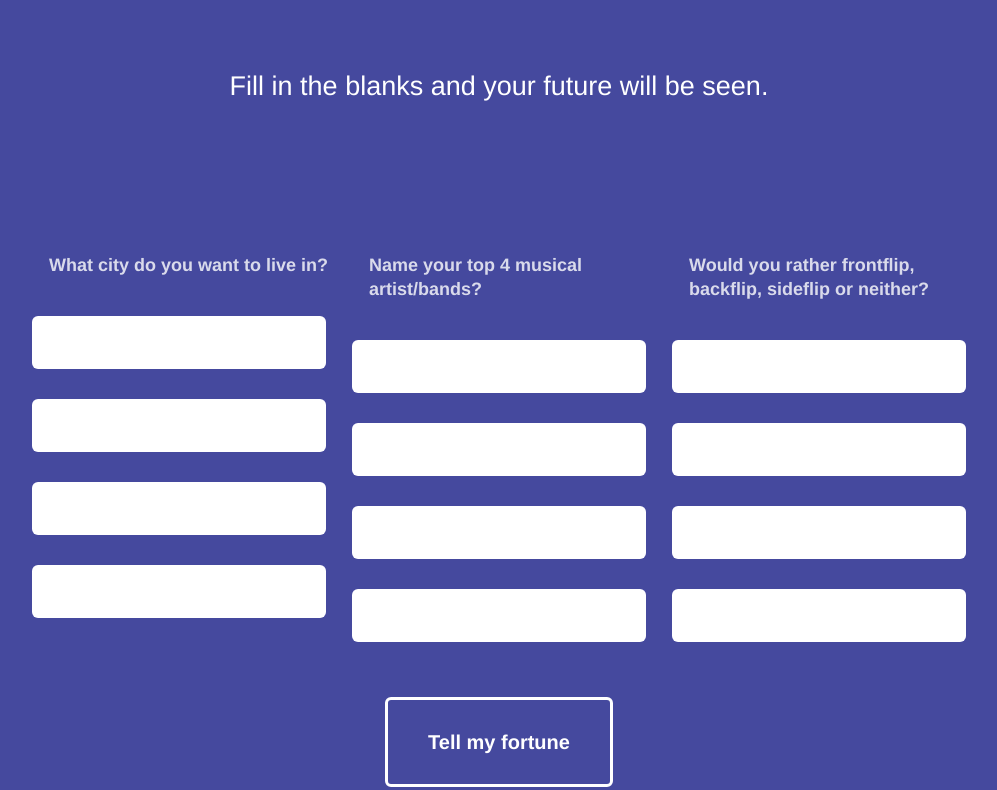
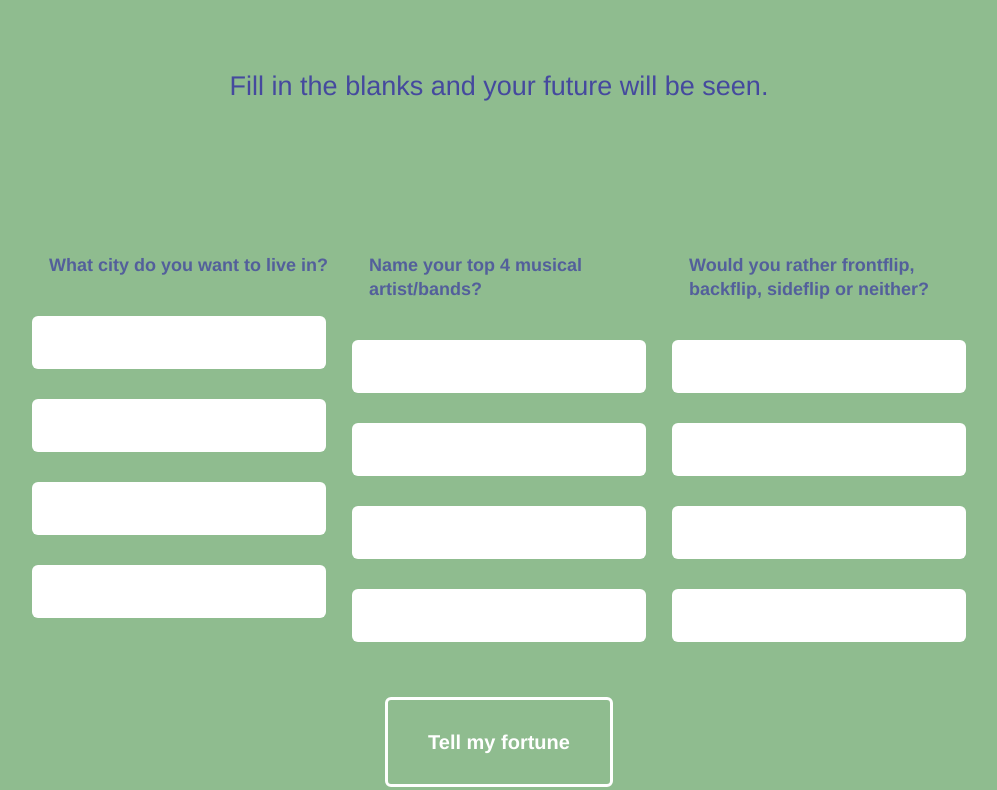
Before and after one commit to jcastaneda74/MASH-Game, a plain HTML site: page index.html in a window 1280 px wide. Shown: the part 127-917 px from the top of the page, without its empty margins (141-1138 px from the left). Drawn offline with Linux system fonts and the light colour scheme.

Commit message:
Update style.css

```diff
--- a/style.css
+++ b/style.css
@@ -1,7 +1,7 @@
 /* Body styling */
 body {
-  background: #45499E;
-  color: #fff;
+  background: #8Fbc8f;
+  color: #45499E;
   font-family: Helvetica, Arial;
   font-size: 27px;
   font-weight: 300;
```
